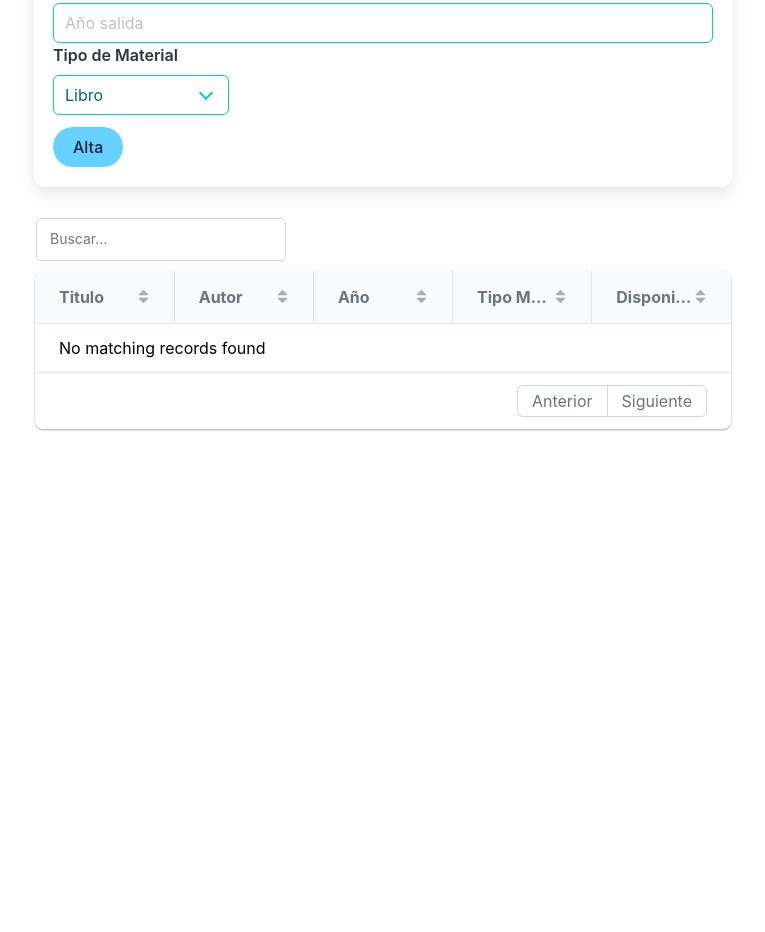
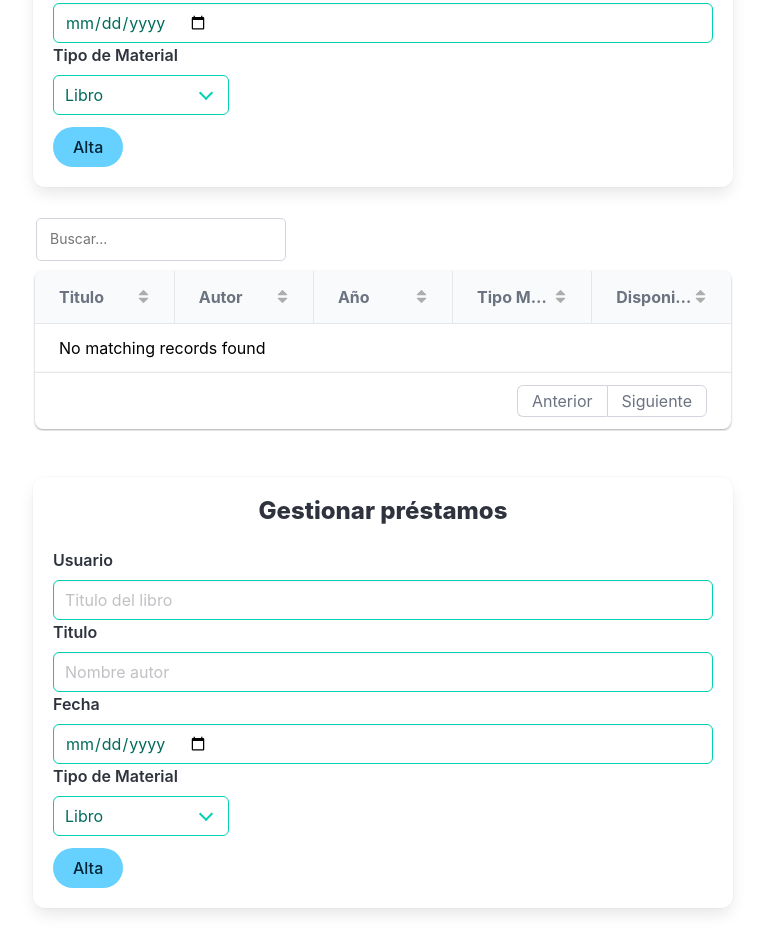
Before and after one commit to isabelparejaescobar/bibliotecaObjetos, a plain HTML site: page index.html in a window 1280 px wide. Shown: the part 788-1720 px from the top of the page, without its empty margins (257-1022 px from the left). Before the commit the page ends 1225 px from the top, so only its background shows below. Drawn offline with nearby package versions, Linux system fonts and the light colour scheme.

Commit message:
htmlActualizado

```diff
--- a/index.html
+++ b/index.html
@@ -18,7 +18,7 @@
     <div class="container" style="max-width: 700px; margin-top: 40px">
 
       <div class="box">
-        <h2 class="title is-4 has-text-centered">Alta de Usuario</h2>
+        <h2 class="title is-4 has-text-centered">Alta de usuario</h2>
 
         <div class="field">
           <label class="label">Nombre del Usuario</label>
@@ -57,7 +57,7 @@
 
           <label class="label">Año</label>
           <div class="control">
-            <input class="input is-primary" id="anio" type="text" placeholder="Año salida" />
+            <input class="input is-primary" id="anio" type="date" placeholder="Año salida" />
           </div>
 
           <label class="label">Tipo de Material</label>
@@ -86,6 +86,52 @@
 
     </div>
 
+    <div class="container" style="max-width: 700px; margin-top: 40px">
+
+      <div class="box">
+        <h2 class="title is-4 has-text-centered">Gestionar préstamos</h2>
+
+        <div class="field">
+          <label class="label">Usuario</label>
+          <div class="control">
+            <input class="input is-primary" id="titulo" type="text" placeholder="Titulo del libro" />
+          </div>
+
+          <label class="label">Titulo</label>
+          <div class="control">
+            <input class="input is-primary" id="autor" type="text" placeholder="Nombre autor" />
+          </div>
+
+          <label class="label">Fecha</label>
+          <div class="control">
+            <input class="input is-primary" id="anio" type="date" placeholder="Año salida" />
+          </div>
+
+          <label class="label">Tipo de Material</label>
+          <div class="control">
+            <div class="select is-primary">
+              <select id="tipoMaterial2">
+                <option value="Libro">Libro</option>
+                <option value="Revista">Revista</option>
+                <option value="VideoEducativo">Video Educativo</option>
+              </select>
+            </div>
+          </div>
+        </div>
+
+        <div class="field is-grouped">
+          <p class="control">
+            <button class="button is-info is-rounded" onclick="añadirMateriales()">
+              <span>Alta</span>
+            </button>
+          </p>
+        </div>
+      </div>
+      <div id="tablaMateriales" style="margin-top: 20px"></div>
+
+    </div>
+
+
   </div>
 
   <footer></footer>
```
